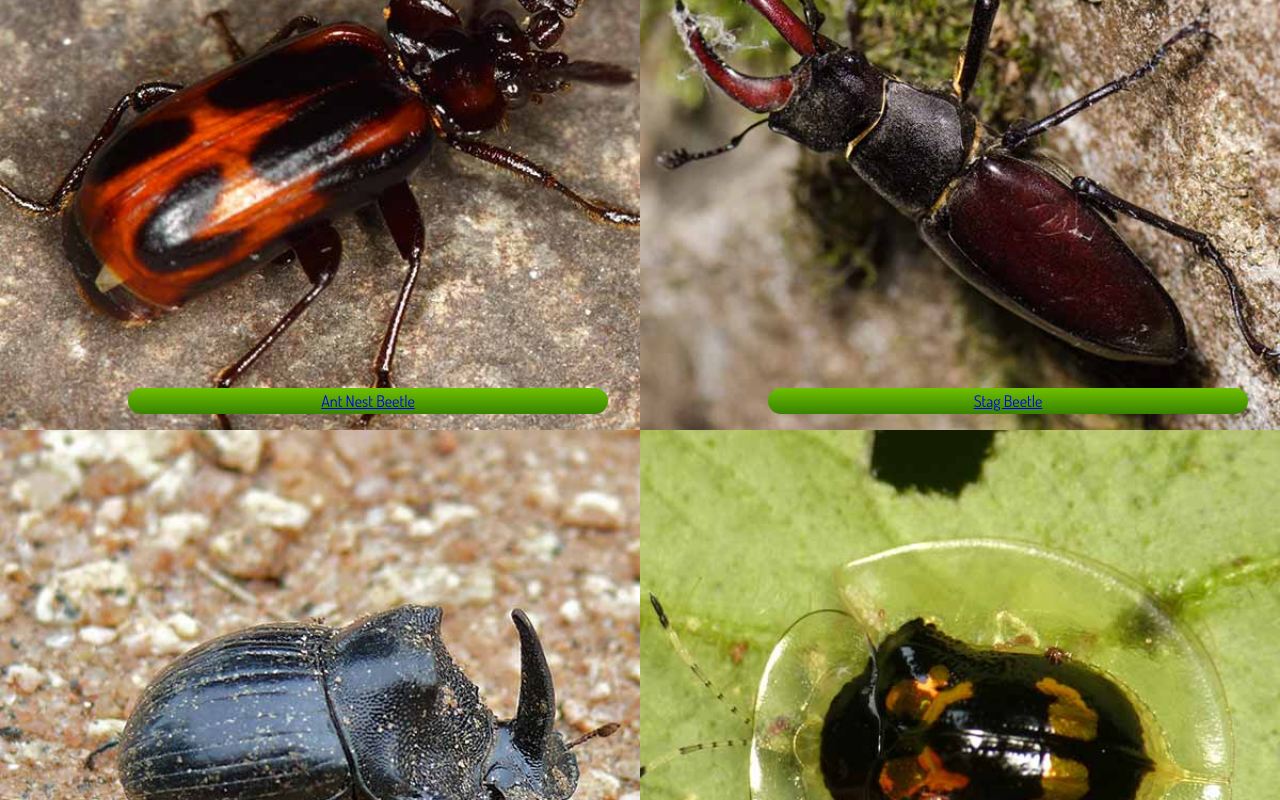
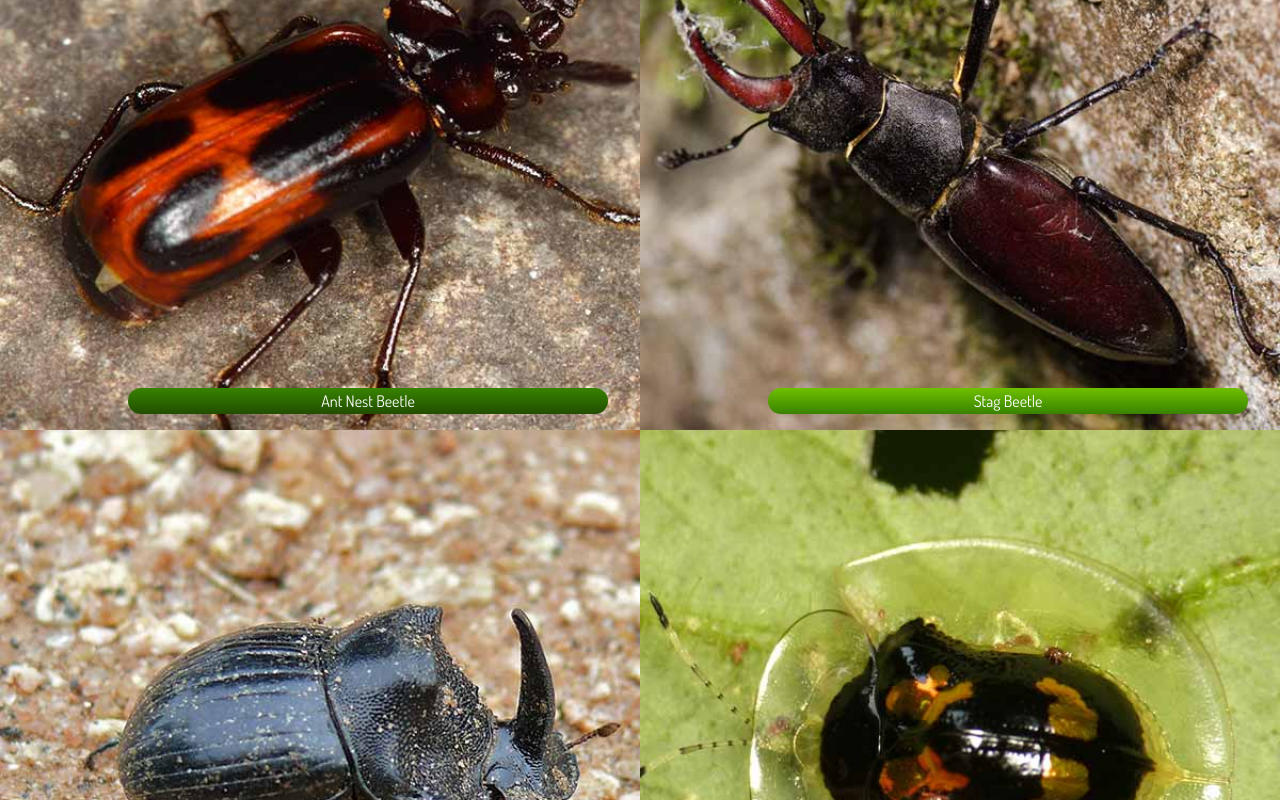
Before and after one commit to sout0053/dsn1674-assignment-7, a plain HTML site: page index.html in a window 1280 px wide. In both pictures the pointer is over the element "Ant Nest Beetle". Shown: the part 616-1416 px from the top of the page. Drawn offline with Linux system fonts and the light colour scheme.

Commit message:
Edited fig caption

```diff
--- a/css/main.css
+++ b/css/main.css
@@ -119,6 +119,16 @@ figcaption {
   padding: .2em;
   background: linear-gradient(to bottom, #6fc000, #388200);
 }
+
+figcaption a {
+  color: white;
+  text-decoration: none;
+}
+
+figcaption:hover {
+  background-color: #388200;
+  background: linear-gradient(to bottom, #388200, #214d00);
+}
 /*footer*/
 
 footer {
```
